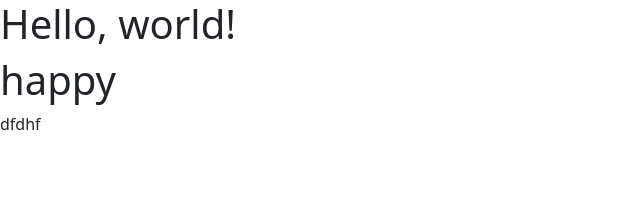
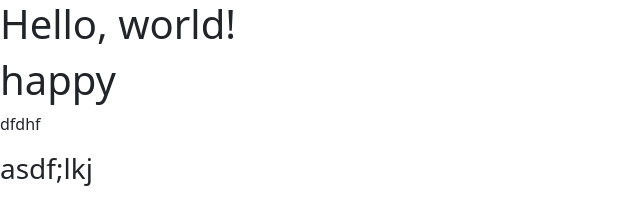
Before and after one commit to Amar-kumar780/Fashion, a plain HTML site: page index.html in a window 1280 px wide. Shown: the whole page, without its empty margins (0-640 px from the left). Drawn offline with nearby package versions, Linux system fonts and the light colour scheme.

Commit message:
progress

```diff
--- a/index.html
+++ b/index.html
@@ -11,6 +11,7 @@
     <h1>Hello, world!</h1>
     <h1>happy</h1>
     <p>dfdhf</p>
+    <h3>asdf;lkj</h3>
 
 
 
```
